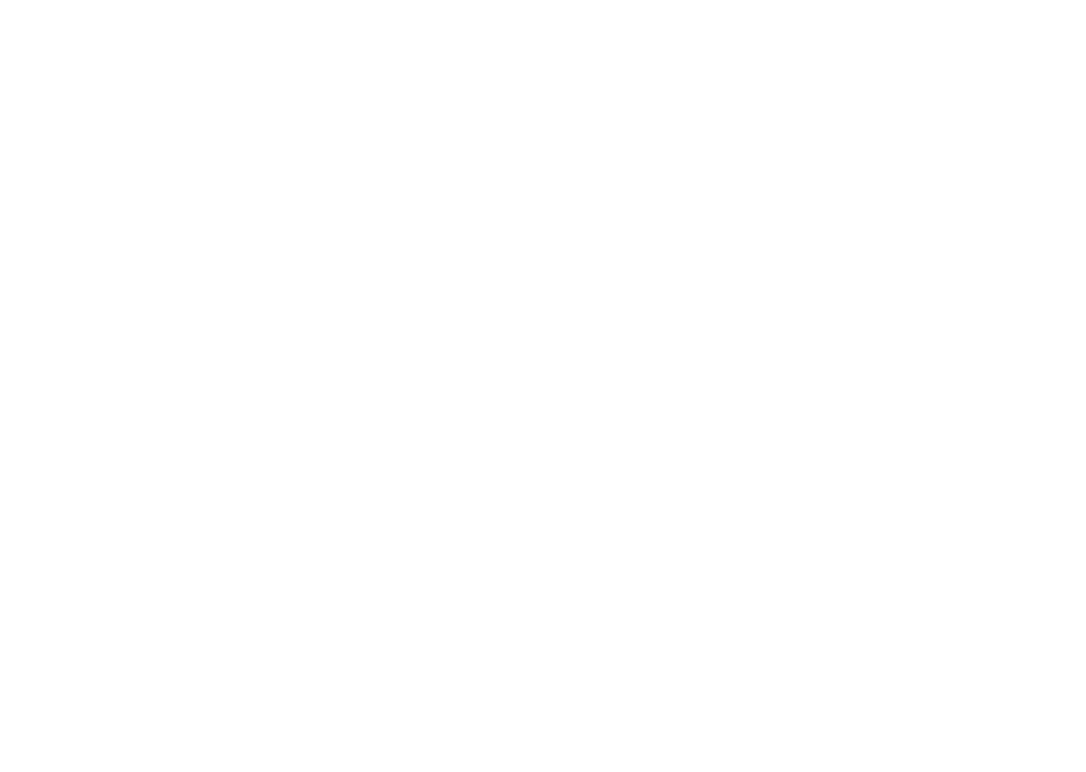
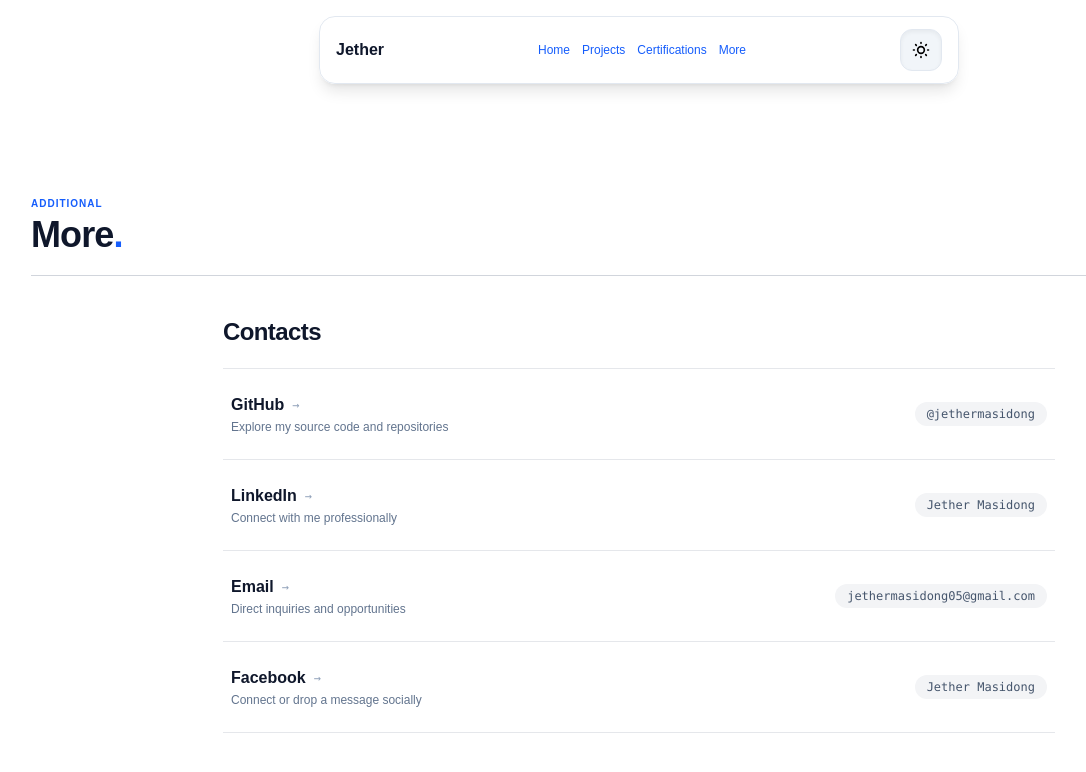
Before and after one commit to jethermasidong/personal-portfolio, a React (Vite) app: page /more in a window 1280 px wide. Before the commit this address had no page. Shown: the top 772 px of the page, without its empty margins (1-1087 px from the left). Built offline with nearby package versions, Linux system fonts and the light colour scheme.

Commit message:
Progress: Added More Page for Contact and Other Additional Infos

```diff
--- a/src/App.tsx
+++ b/src/App.tsx
@@ -2,7 +2,7 @@
 import { BrowserRouter as Router, Routes, Route } from 'react-router-dom';
 import Layout from './components/Layout';
 import Homepage from './pages/Homepage';
-import Skill from './pages/main/Skills';
+import More from './pages/main/More';
 import Projects from './pages/main/Projects';
 import Certifications from './pages/main/Certifications';
 import { useEffect, useState } from 'react';
@@ -23,7 +23,7 @@
       <Routes>
         <Route element={<Layout theme={theme} setTheme={setTheme} />}>
           <Route path="/" element={<Homepage />} />
-          <Route path="/skills" element={<Skill />} />
+          <Route path="/more" element={<More />} />
           <Route path="/projects" element={<Projects />} />
           <Route path="/certifications" element={<Certifications />} />
         </Route>
--- a/src/components/Header.tsx
+++ b/src/components/Header.tsx
@@ -37,7 +37,12 @@
           }}>
             Certifications
           </a>
-          <a className="hover:text-black dark:hover:text-blue-600" href="#certifications-gallery">More</a>
+          <a className="hover:text-black dark:hover:text-blue-600" href="/more"
+          onMouseEnter={() => {
+          import('../pages/main/More')
+          }}>
+            More
+          </a>
         </div>
         <div className="flex items-center space-x-1 shrink-0">
           <button
--- a/src/pages/Homepage.tsx
+++ b/src/pages/Homepage.tsx
@@ -399,8 +399,8 @@
           <div className="flex flex-col md:flex-row md:items-end justify-between border-b border-gray-200 dark:border-gray-800 pb-8 mb-4 gap-4">
             <div>
               <span className="text-[10px] font-bold uppercase tracking-widest text-blue-600 dark:text-blue-300 mb-2 block">Get in Touch</span>
-              <h2 className="text-5xl md:text-6xl font-extrabold tracking-tight text-slate-900 dark:text-white">
-                Contact Me<span className="text-blue-600 dark:text-blue-300">.</span>
+              <h2 className="text-4xl md:text-5xl font-extrabold tracking-tight text-slate-900 dark:text-white">
+                Jether Masidong<span className="text-blue-600 dark:text-blue-300">.</span>
               </h2>
               <p className="text-sm text-slate-600 dark:text-gray-400 max-w-sm mt-2 mb-5">
                 Open for full-stack development opportunities, collaborations, or discussing new ideas. Let's build something exceptional.
--- a/src/pages/main/Certifications.tsx
+++ b/src/pages/main/Certifications.tsx
@@ -72,7 +72,7 @@
       category: "AI",
       issuer: "Google Coursera",
       link: "https://www.coursera.org/account/accomplishments/records/LXMQVP1O7TAZ",
-      date: "Aug 2026"
+      date: "August 2026"
     },
     {
       id: 9,
@@ -81,7 +81,7 @@
       category: "AI",
       issuer: "Google Coursera",
       link: "https://www.coursera.org/account/accomplishments/records/JXMP5VCINCU8",
-      date: "Aug 2026"
+      date: "August 2026"
     },
     {
       id: 10,
@@ -90,7 +90,7 @@
       category: "AI",
       issuer: "Google Coursera",
       link: "https://www.coursera.org/account/accomplishments/records/DPFWUYJAFGV4",
-      date: "Aug 2026"
+      date: "August 2026"
     },
     {
       id: 11,
@@ -99,7 +99,7 @@
       category: "AI",
       issuer: "Google Coursera",
       link: "https://www.coursera.org/account/accomplishments/records/32X9VUKNW6O7",
-      date: "Aug 2026"
+      date: "August 2026"
     },
     {
       id: 12,
@@ -122,9 +122,14 @@
 
   return (
     <section id="certifications" className="min-h-[50vh] pt-20 animate-page-in">
-      <h2 className="text-2xl md:text-3xl font-extrabold tracking-tight text-slate-900 dark:text-white border-b border-gray-300 mb-5 w-fit">
-        Certifications<span className="text-blue-600 dark:text-blue-300">.</span>
-      </h2>
+      <div>
+        <span className="text-[10px] font-bold uppercase tracking-widest text-blue-600 dark:text-blue-300 mb-1 block">Professional Certification</span>
+        <div className="border-b border-gray-300 mb-10">
+          <h2 className="text-3xl md:text-4xl font-extrabold tracking-tight text-slate-900 dark:text-white mb-5">
+            Certifications<span className="text-blue-600 dark:text-blue-300">.</span>
+          </h2>
+        </div>
+      </div>
 
       <div className="flex flex-col gap-10 w-full pb-10">
         {Object.entries(groupedCertifications).map(([category, certs]) => (
--- /dev/null
+++ b/src/pages/main/More.tsx
@@ -0,0 +1,81 @@
+import type { Contact } from '../../types/index';
+const IonIcon = 'ion-icon' as any;
+
+export default function More() {
+  const Contacts: Contact[] = [
+    {
+        id: 1,
+        name: "GitHub",
+        description: "Explore my source code and repositories",
+        social: "@jethermasidong",
+        link: "https://github.com/jethermasidong",
+    },
+    {
+        id: 2,
+        name: "LinkedIn",
+        description: "Connect with me professionally",
+        social: "Jether Masidong",
+        link: "https://www.linkedin.com/in/jethermasidong/",
+    },
+    {
+        id: 3,
+        name: "Email",
+        description: "Direct inquiries and opportunities",
+        social: "jethermasidong05@gmail.com",
+        link: "mailto:jethermasidong05@gmail.com",
+    },
+    {
+        id: 4,
+        name: "Facebook",
+        description: "Connect or drop a message socially",
+        social: "Jether Masidong",
+        link: "https://www.facebook.com/jetherjet.masidong",
+    }
+  ];
+
+  return (
+    <section id="more" className="min-h-screen pt-20 animate-page-in pb-16 w-full">
+        <div>
+            <span className="text-[10px] font-bold uppercase tracking-widest text-blue-600 dark:text-blue-300 mb-1 block">Additional</span>
+            <div className="border-b border-gray-300 mb-10">
+                <h2 className="text-3xl md:text-4xl font-extrabold tracking-tight text-slate-900 dark:text-white mb-5">
+                    More<span className="text-blue-600 dark:text-blue-300">.</span>
+                </h2>
+            </div>
+        </div>
+        <div className="max-w-4xl mx-auto px-4 md:px-8">
+            <div className="mb-5">
+            <h2 className="text-xl md:text-2xl font-extrabold tracking-tight text-slate-900 dark:text-white">
+                Contacts
+            </h2>
+        </div>
+        <div className="flex flex-col divide-y divide-gray-200 dark:divide-gray-800 border-t border-b border-gray-200 dark:border-gray-800">
+          {Contacts.map((contact) => (
+            <a
+              key={contact.id}
+              href={contact.link}
+              target="_blank"
+              rel="noopener noreferrer"
+              className="group py-6 flex flex-col sm:flex-row sm:items-center justify-between gap-4 transition-colors hover:bg-gray-50/50 dark:hover:bg-gray-900/40 px-2"
+            >
+              <div>
+                <h3 className="text-base font-bold text-slate-900 dark:text-white group-hover:text-blue-600 dark:group-hover:text-blue-300 transition-colors flex items-center gap-2">
+                  {contact.name}
+                  <span className="text-xs font-normal text-slate-400 font-mono hidden sm:inline">&rarr;</span>
+                </h3>
+                <p className="text-xs text-slate-500 dark:text-gray-400 mt-0.5">
+                  {contact.description}
+                </p>
+              </div>
+
+              <span className="text-xs font-mono text-slate-600 dark:text-gray-300 bg-gray-100 dark:bg-gray-900 px-3 py-1 rounded-full w-fit">
+                {contact.social}
+              </span>
+            </a>
+          ))}
+        </div>
+
+      </div>
+    </section>
+  );
+}
--- a/src/pages/main/Projects.tsx
+++ b/src/pages/main/Projects.tsx
@@ -55,9 +55,14 @@
   return (
     <section id="certifications" className="min-h-screen pt-20 animate-page-in pb-15 w-full">
       <div className="max-w-7xl mx-auto px-4 md:px-8">
-        <h2 className="text-2xl md:text-3xl font-extrabold tracking-tight text-slate-900 dark:text-white border-b border-gray-300 mb-6 w-fit">
-          All Projects<span className="text-blue-600 dark:text-blue-300">.</span>
-        </h2>
+        <div>
+          <span className="text-[10px] font-bold uppercase tracking-widest text-blue-600 dark:text-blue-300 mb-1 block">All of my projects</span>
+          <div className="border-b border-gray-300 mb-10">
+            <h2 className="text-3xl md:text-4xl font-extrabold tracking-tight text-slate-900 dark:text-white mb-5">
+              Projects<span className="text-blue-600 dark:text-blue-300">.</span>
+            </h2>
+          </div>
+        </div>
 
         <div className="grid grid-cols-1 lg:grid-cols-2 gap-6 w-full">
           {Projects.map((project) => (
--- a/src/pages/main/Skills.tsx
+++ /dev/null
@@ -1,8 +0,0 @@
-export default function Skill() {
-
-    return (
-        <div>
-
-        </div>
-    )
-}
```
Also changed, not shown: src/types/index.ts (+8 -0 lines).
